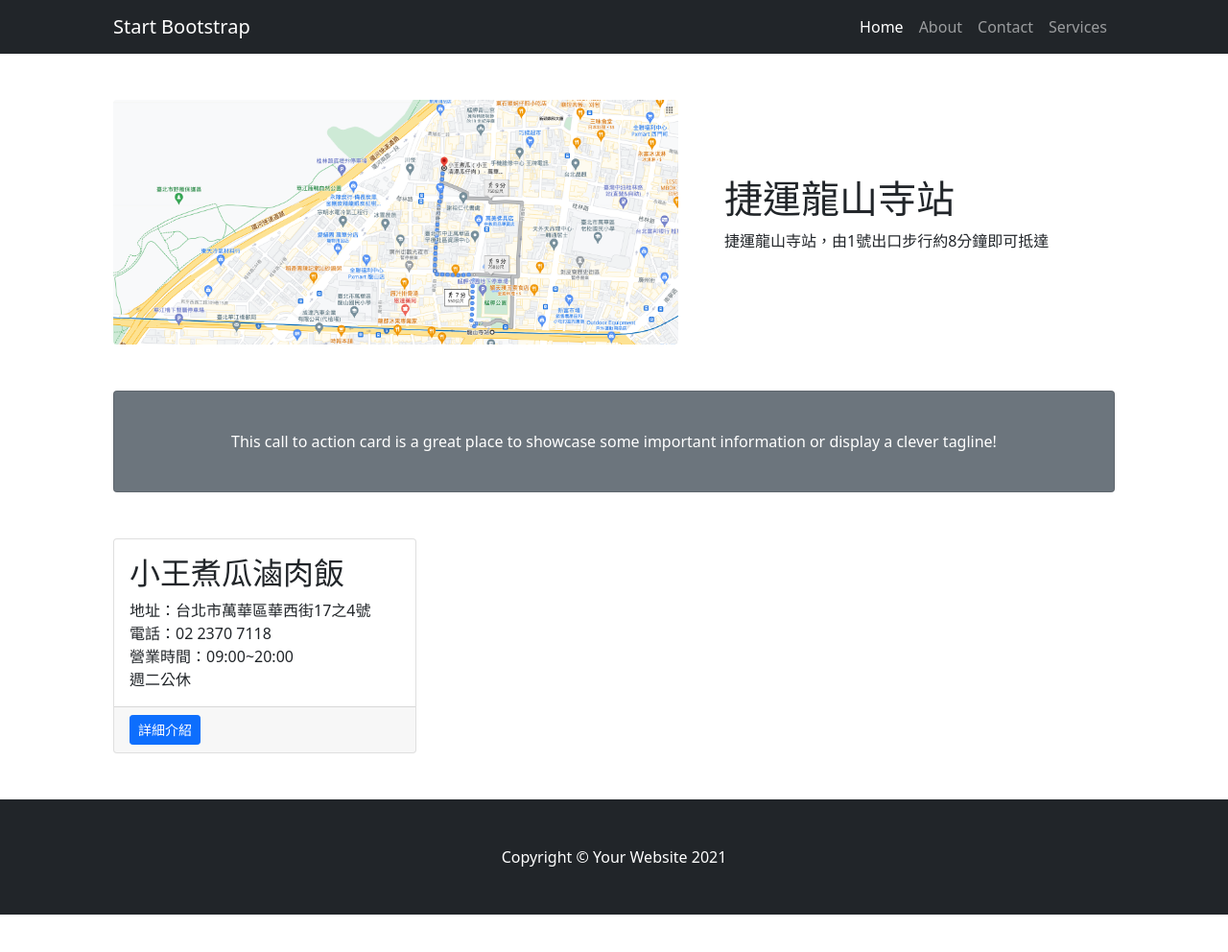
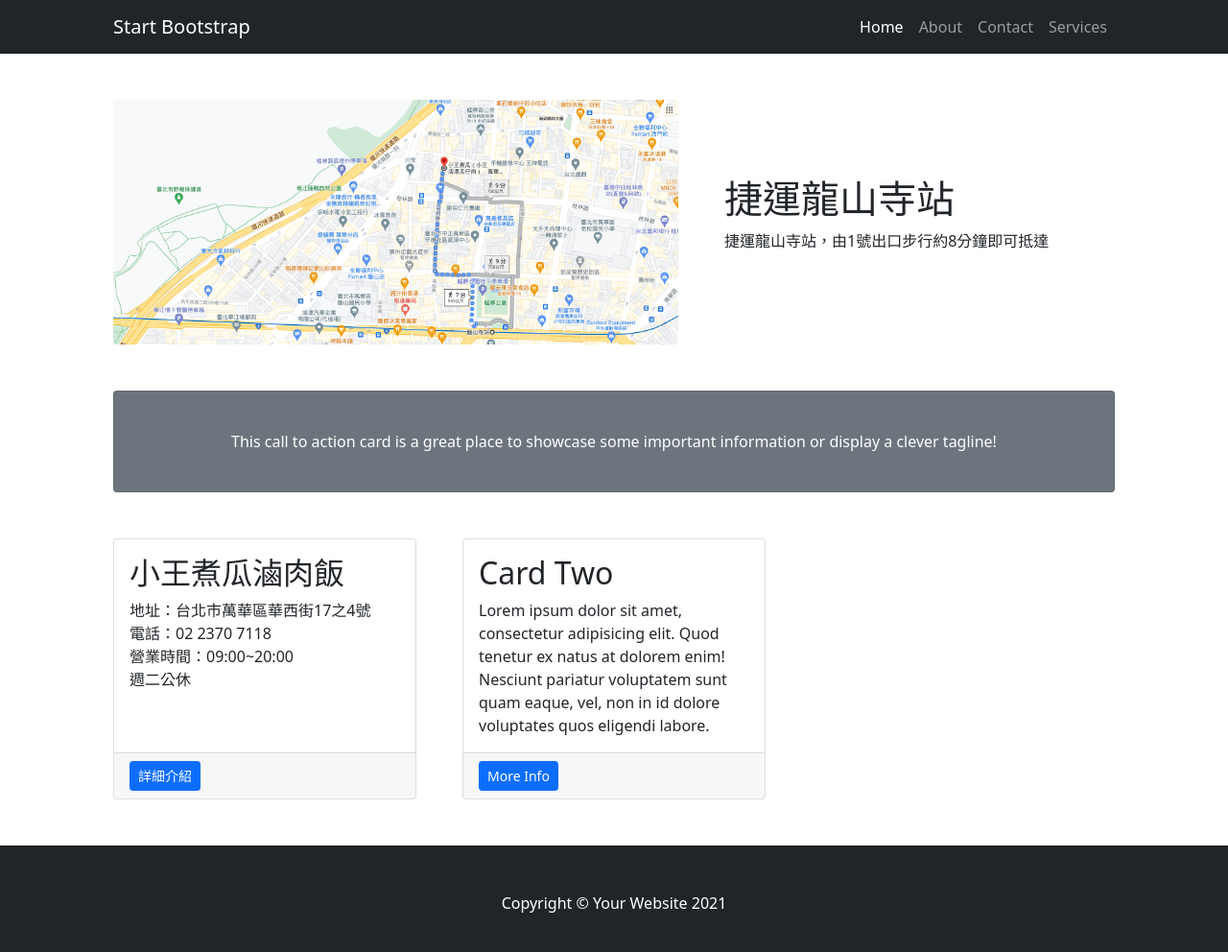
Before and after one commit to Mutal2001/Route-Pork-rice, a plain HTML site: page index.html in a window 1280 px wide. Shown: the whole page at 96% size. Before the commit the page ends 953 px from the top, so only its background shows below. Drawn offline with nearby package versions, Linux system fonts and the light colour scheme.

Commit message:
Update index.html

```diff
--- a/index.html
+++ b/index.html
@@ -52,6 +52,15 @@
                         <div class="card-footer"><a class="btn btn-primary btn-sm" href="https://mutal2001.github.io/Food-porkrice/">詳細介紹</a></div>
                     </div>
                 </div>
+                <div class="col-md-4 mb-5">
+                    <div class="card h-100">
+                        <div class="card-body">
+                            <h2 class="card-title">Card Two</h2>
+                            <p class="card-text">Lorem ipsum dolor sit amet, consectetur adipisicing elit. Quod tenetur ex natus at dolorem enim! Nesciunt pariatur voluptatem sunt quam eaque, vel, non in id dolore voluptates quos eligendi labore.</p>
+                        </div>
+                        <div class="card-footer"><a class="btn btn-primary btn-sm" href="#!">More Info</a></div>
+                    </div>
+                </div>
             </div>
         </div>
         <!-- Footer-->
```
